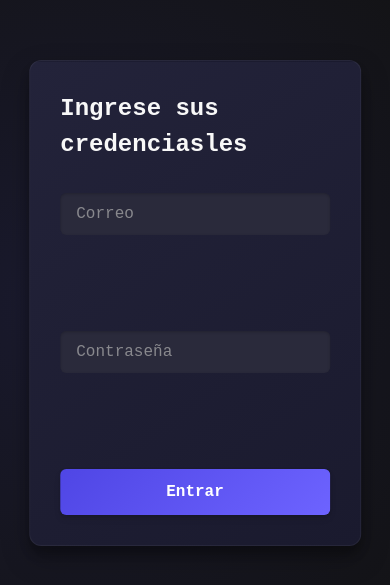
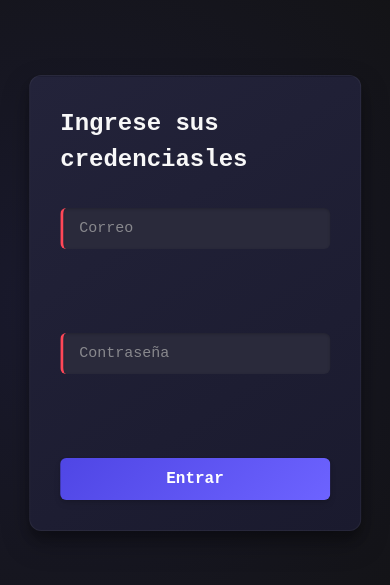
Before and after one commit to UsopKing7/Sistema-Convenio-FacebolSrl, a React (Vite) app in the folder frontend/: page / in a window 390 px wide. Shown: the part 119-704 px from the top of the page. Built offline with nearby package versions, Linux system fonts and the light colour scheme; a web font is replaced by a local one.

Commit message:
mejora: ajustar estilos de formulario y responsividad en Login.css

```diff
--- a/frontend/src/styles/Login.css
+++ b/frontend/src/styles/Login.css
@@ -3,7 +3,11 @@
 body {
   font-family: 'Cascadia Code', monospace;
   background-color: #121212;
-  background-image: radial-gradient(circle at 15% 50%, #1a1a2e 0%, #121212 100%);
+  background-image: radial-gradient(
+    circle at 15% 50%,
+    #1a1a2e 0%,
+    #121212 100%
+  );
   margin: 0;
   padding: 0;
   min-height: 100vh;
@@ -16,46 +20,48 @@ form {
   color: #f8f8f8;
   border-radius: 12px;
   width: 90%;
-  max-width: 800px; /* Más ancho para las dos columnas */
+  max-width: 800px;
   margin: 0 auto;
   position: absolute;
   top: 50%;
   left: 50%;
   transform: translate(-50%, -50%);
-  box-shadow: 0 12px 28px rgba(0, 0, 0, 0.25),
-              0 8px 10px rgba(0, 0, 0, 0.22);
+  box-shadow: 0 12px 28px rgba(0, 0, 0, 0.25), 0 8px 10px rgba(0, 0, 0, 0.22);
   border: 1px solid rgba(255, 255, 255, 0.05);
   font-family: 'Cascadia Code', monospace;
 
-  /* Diseño de dos columnas */
   display: grid;
-  grid-template-columns: 1fr 1fr;
+  grid-template-columns: repeat(auto-fit, minmax(300px, 1fr));
   gap: 30px;
 }
 
-.form-left-column {
+.form-left-column,
+.form-right-column {
   display: flex;
   flex-direction: column;
 }
 
-.form-right-column {
-  display: flex;
-  flex-direction: column;
-  justify-content: space-between;
+.input-group {
+  margin-bottom: 12px;
+}
+
+.input-group label {
+  display: block;
+  margin-bottom: 6px;
+  font-size: 14px;
+  color: #b0b0b0;
 }
 
 input {
   width: 100%;
   padding: 14px 18px;
   border-radius: 6px;
-  margin-bottom: 12px;
   border: none;
   background-color: #2a2a3b;
   color: #f0f0f0;
   font-size: 16px;
   font-family: 'Cascadia Code', monospace;
   transition: all 0.3s cubic-bezier(0.4, 0, 0.2, 1);
-  box-sizing: border-box;
   box-shadow: inset 0 1px 3px rgba(0, 0, 0, 0.2);
 }
 
@@ -73,7 +79,7 @@ input:focus {
   background-color: #3a3a4d;
   outline: none;
   box-shadow: 0 0 0 2px rgba(79, 70, 229, 0.4),
-              inset 0 1px 3px rgba(0, 0, 0, 0.2);
+    inset 0 1px 3px rgba(0, 0, 0, 0.2);
 }
 
 button {
@@ -89,32 +95,29 @@ button {
   font-family: 'Cascadia Code', monospace;
   transition: all 0.3s cubic-bezier(0.4, 0, 0.2, 1);
   width: 100%;
-  box-shadow: 0 4px 6px rgba(0, 0, 0, 0.1),
-              0 1px 3px rgba(0, 0, 0, 0.08);
+  box-shadow: 0 4px 6px rgba(0, 0, 0, 0.1), 0 1px 3px rgba(0, 0, 0, 0.08);
   position: relative;
   overflow: hidden;
-  margin-top: auto; /* Empuja el botón hacia abajo */
+  margin-top: auto;
 }
 
 button:hover {
   background-color: #4338ca;
   background-image: linear-gradient(135deg, #4338ca 0%, #5a4ff1 100%);
   transform: translateY(-2px);
-  box-shadow: 0 7px 14px rgba(0, 0, 0, 0.1),
-              0 3px 6px rgba(0, 0, 0, 0.08);
+  box-shadow: 0 7px 14px rgba(0, 0, 0, 0.1), 0 3px 6px rgba(0, 0, 0, 0.08);
 }
 
 button:active {
   transform: translateY(0);
 }
 
-/* Estilos responsivos */
 @media (max-width: 768px) {
   form {
-    grid-template-columns: 1fr;
     padding: 30px;
     width: 85%;
     max-width: 450px;
+    grid-template-columns: 1fr;
   }
 
   .form-right-column {
@@ -123,5 +126,35 @@ button:active {
 
   input {
     padding: 12px 16px;
+    font-size: 15px;
+  }
+
+  button {
+    padding: 12px 20px;
   }
 }
+
+@media (min-width: 1600px) {
+  form {
+    max-width: 900px;
+    padding: 50px;
+  }
+
+  input {
+    padding: 16px 20px;
+    font-size: 17px;
+  }
+
+  button {
+    padding: 16px 28px;
+    font-size: 17px;
+  }
+}
+
+input:invalid {
+  border-left: 3px solid #ff4757;
+}
+
+input:valid {
+  border-left: 3px solid #2ed573;
+}
```
